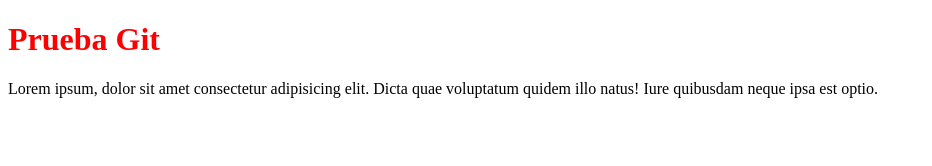
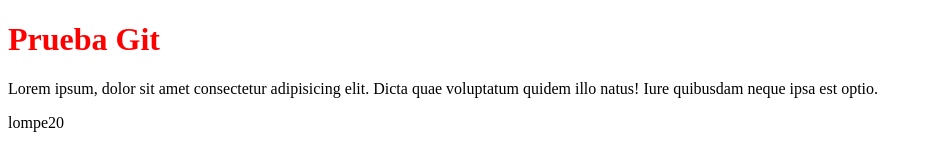
Before and after one commit to Patricio-Robustelli/repo_prueba, a plain HTML site: page index.html in a window 1280 px wide. Shown: the whole page, without its empty margins (0-932 px from the left). Drawn offline with Linux system fonts and the light colour scheme.

Commit message:
agrego lorem

```diff
--- a/index.html
+++ b/index.html
@@ -10,5 +10,8 @@
     <h1>Prueba Git</h1>
 
     <p>Lorem ipsum, dolor sit amet consectetur adipisicing elit. Dicta quae voluptatum quidem illo natus! Iure quibusdam neque ipsa est optio.</p>
+    <p>lompe20
+
+    </p>
 </body>
 </html>
```
